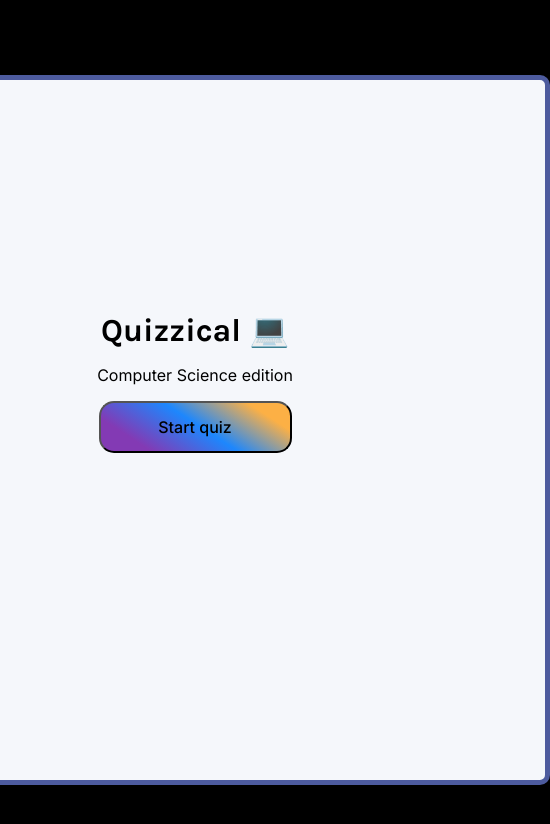
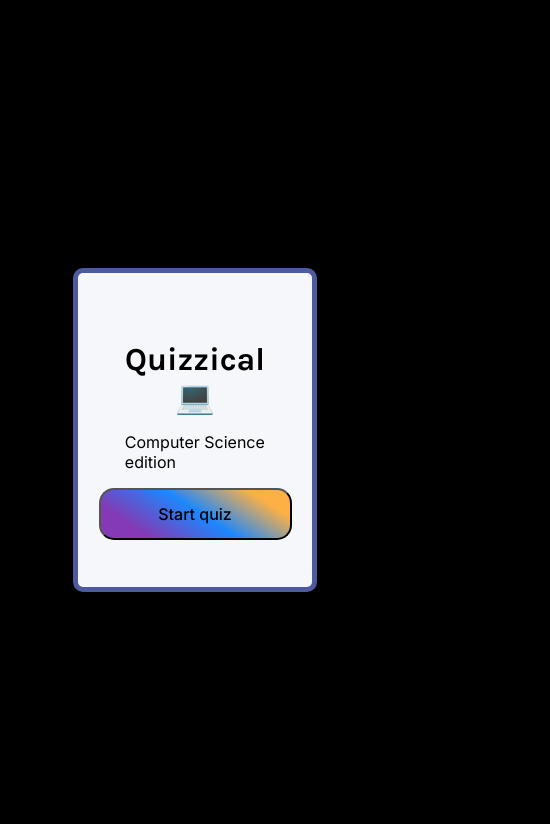
Before and after one commit to SpearsAndEagles/react-quiz-app, a React (Vite) app: page / in a window 390 px wide. Shown: the top 824 px of the page, 550 px wide, since content can reach past the window. Built offline with nearby package versions, Linux system fonts and the light colour scheme.

Commit message:
responsive styling + react portal

```diff
--- a/index.html
+++ b/index.html
@@ -14,6 +14,7 @@
   </head>
   <body>
     <div id="root"></div>
+    <div id="portal"></div>
     <script type="module" src="/src/main.jsx"></script>
   </body>
 </html>
--- a/src/App.css
+++ b/src/App.css
@@ -8,10 +8,10 @@ body {
   display: flex;
   justify-content: center;
   align-items: center;
+  flex-direction: column;
 }
 .App {
-  width: 700px;
-  height: 700px;
+  width: 60vw;
   border-radius: 10px;
   border: 5px solid #4d5b9e;
   background: #f5f7fb;
--- a/src/Components/Quiz.css
+++ b/src/Components/Quiz.css
@@ -7,7 +7,10 @@
 }
 
 .result {
-  text-align: right;
+  position: absolute;
+  left: 50%;
+  transform: translate(-50%, 0%);
+  color: wheat;
   font-family: "Courier New", Courier, monospace;
   font-weight: 600;
 }
--- a/src/Components/Quiz.jsx
+++ b/src/Components/Quiz.jsx
@@ -1,6 +1,6 @@
 import React from "react";
 import Question from "./Question";
-import underscore, { map } from "underscore";
+import Result from "./Result";
 import "./Quiz.css";
 
 export default function Quiz() {
@@ -62,7 +62,7 @@ export default function Quiz() {
       <button className="submit" onClick={handleCheck}>
         Check Answers
       </button>
-      {over && <h1 className="result">Result: {correct}/5</h1>}
+      {over && <Result correct={correct}/>}
     </div>
   );
 }
--- /dev/null
+++ b/src/Components/Result.jsx
@@ -0,0 +1,8 @@
+import React from 'react'
+import ReactDOM from 'react-dom'
+
+export default function Result({correct}) {
+  return ReactDOM.createPortal(
+    <h1 className='result'>Result: {correct}/5</h1>, document.getElementById("portal")
+  )
+}
--- a/src/Components/Start.css
+++ b/src/Components/Start.css
@@ -3,7 +3,7 @@
   flex-direction: column;
   justify-content: center;
   align-items: center;
-  padding: 30%;
+  padding: 20%;
 }
 
 .Start > h1 {
```
